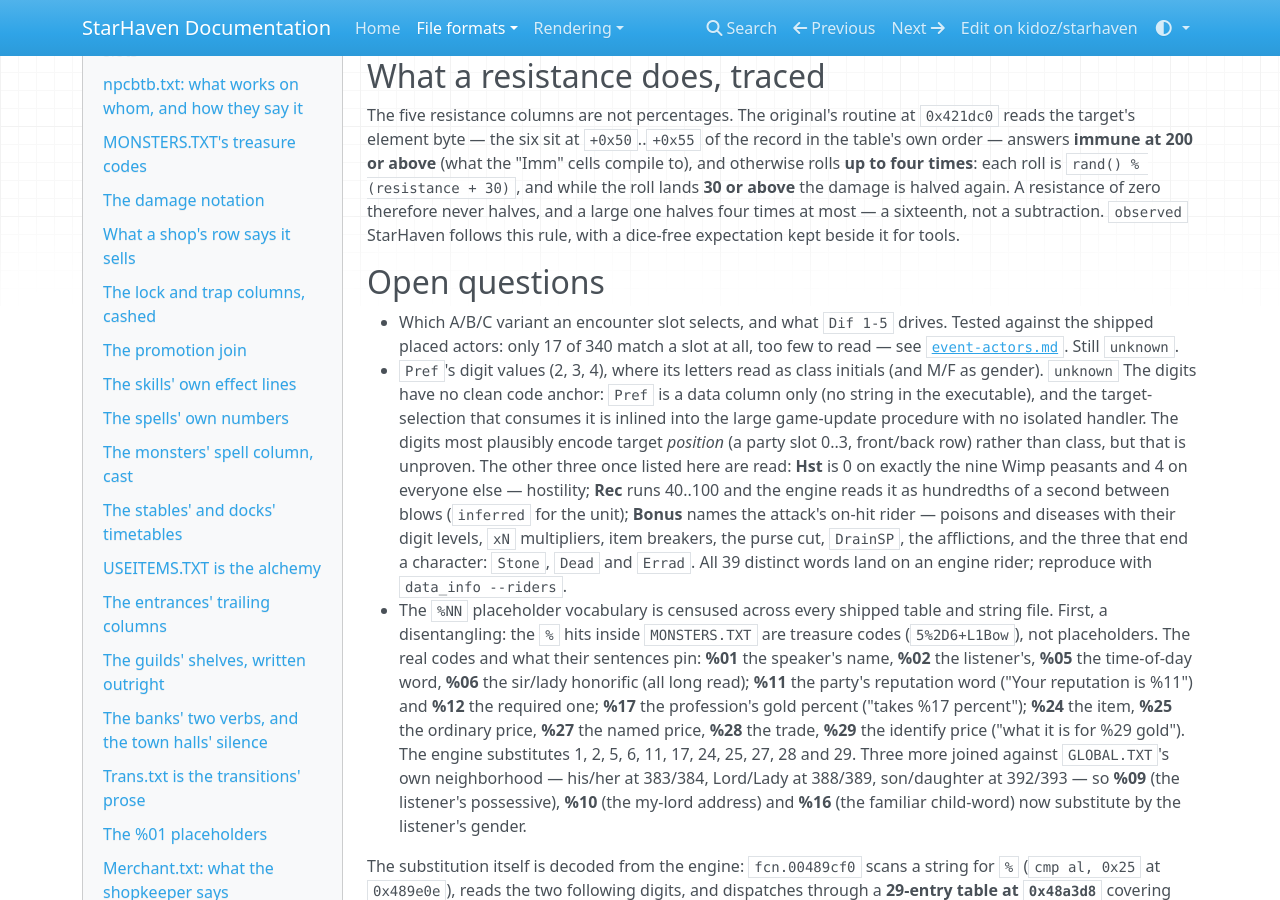
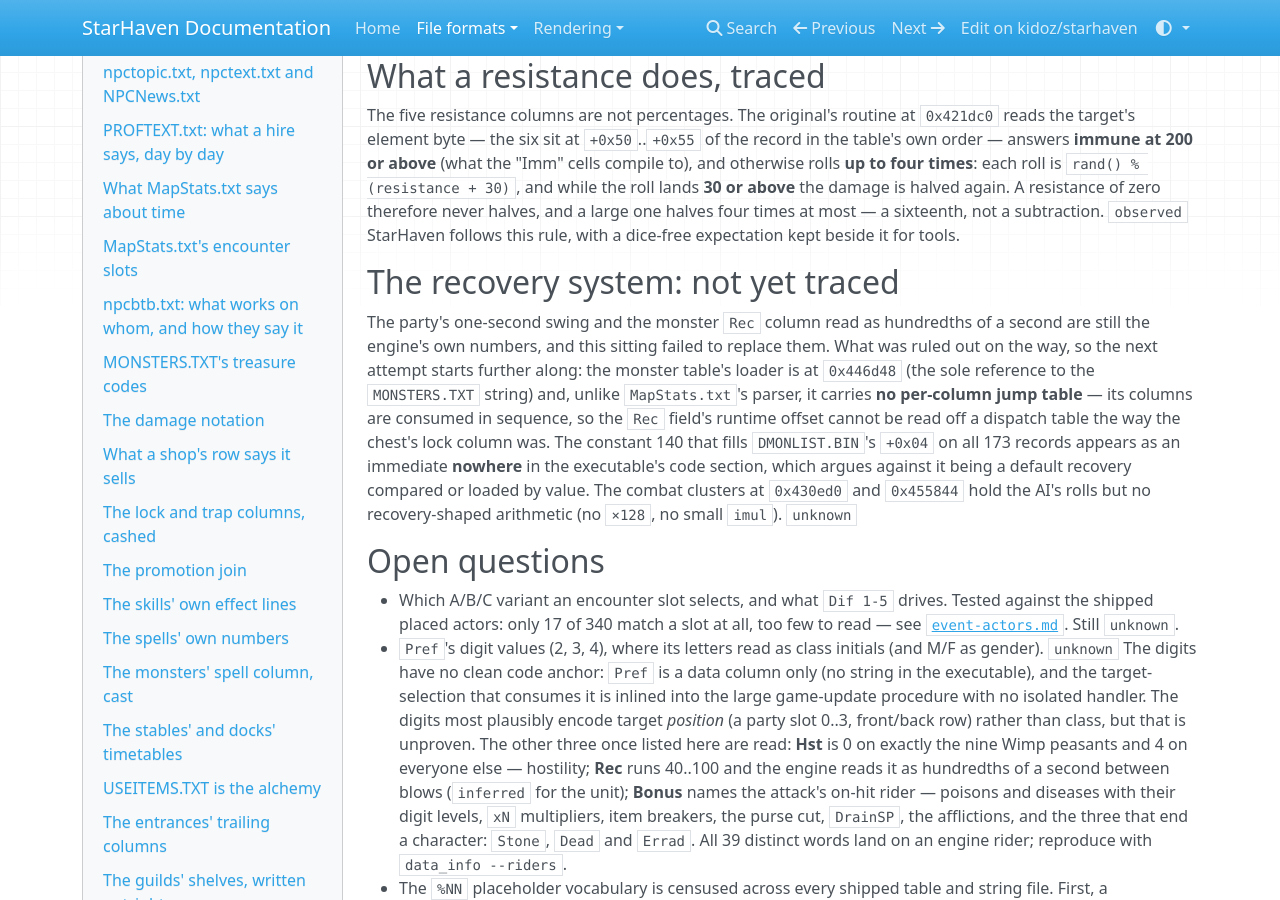
Before and after one commit to kidoz/starhaven, an MkDocs documentation site: the page built from docs/formats/text-tables.md, in a window 1280 px wide and 900 px high, scrolled down 18425 px. Built offline with MkDocs 1.6.1, drawn with Linux system fonts in a browser that asks for light colours; nearby versions of some CDN libraries; some of the changed text lies outside the part shown.

Commit message:
Write down where the recovery hunt lost the trail

```diff
--- a/docs/formats/text-tables.md
+++ b/docs/formats/text-tables.md
@@ -996,6 +996,23 @@
 subtraction. `observed` StarHaven follows this rule, with a dice-free
 expectation kept beside it for tools.
 
+## The recovery system: not yet traced
+
+The party's one-second swing and the monster `Rec` column read as
+hundredths of a second are still the engine's own numbers, and this
+sitting failed to replace them. What was ruled out on the way, so the
+next attempt starts further along: the monster table's loader is at
+`0x446d48` (the sole reference to the `MONSTERS.TXT` string) and, unlike
+`MapStats.txt`'s parser, it carries **no per-column jump table** — its
+columns are consumed in sequence, so the `Rec` field's runtime offset
+cannot be read off a dispatch table the way the chest's lock column was.
+The constant 140 that fills `DMONLIST.BIN`'s `+0x04` on all 173 records
+appears as an immediate **nowhere** in the executable's code section,
+which argues against it being a default recovery compared or loaded by
+value. The combat clusters at `0x430ed0` and `0x455844` hold the AI's
+rolls but no recovery-shaped arithmetic (no `×128`, no small `imul`).
+`unknown`
+
 ## Open questions
 
 - Which A/B/C variant an encounter slot selects, and what `Dif 1-5` drives.
```
Also changed, not shown: README.md (+6 -0 lines).
